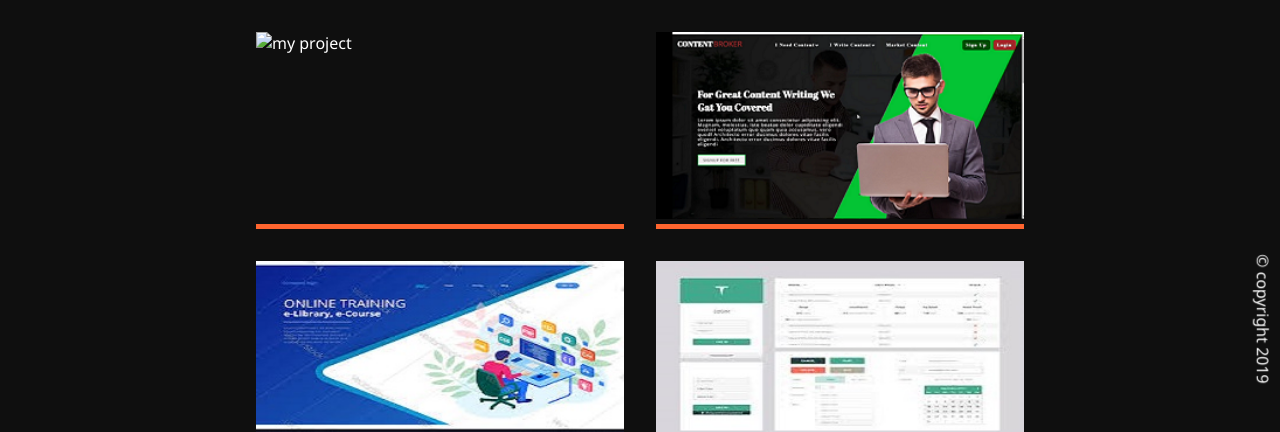
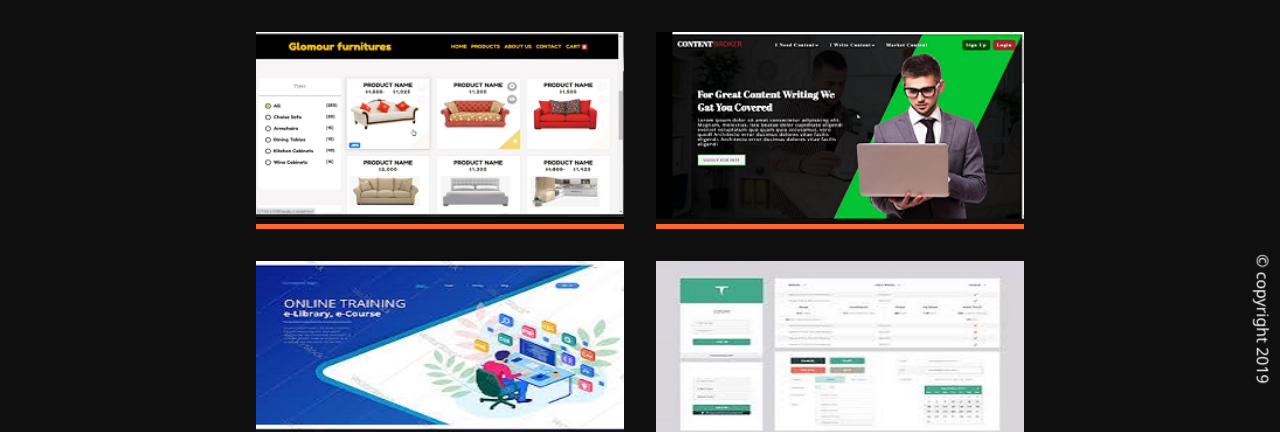
Before and after one commit to jameshenry2020/myportfolio, a plain HTML site: page project.html in a window 1280 px wide. Shown: the part 400-832 px from the top of the page. Drawn offline with Linux system fonts and the light colour scheme; the site is published under a folder, as on GitHub Pages, so addresses that start at the root find nothing.

Commit message:
Update project.html

```diff
--- a/project.html
+++ b/project.html
@@ -38,7 +38,7 @@
             </div>
         <div class="project_items">
             <div class="project_item">
-              <img src="/dist/img/project5.png" alt="my project">
+              <img src="dist/img/project5.png" alt="my project">
               <div class="project_btns">
                 <a href="https://cutt.ly/HyVTCoV" class="project_btn">
                     <i class="fas fa-eye"></i>Preview
```
